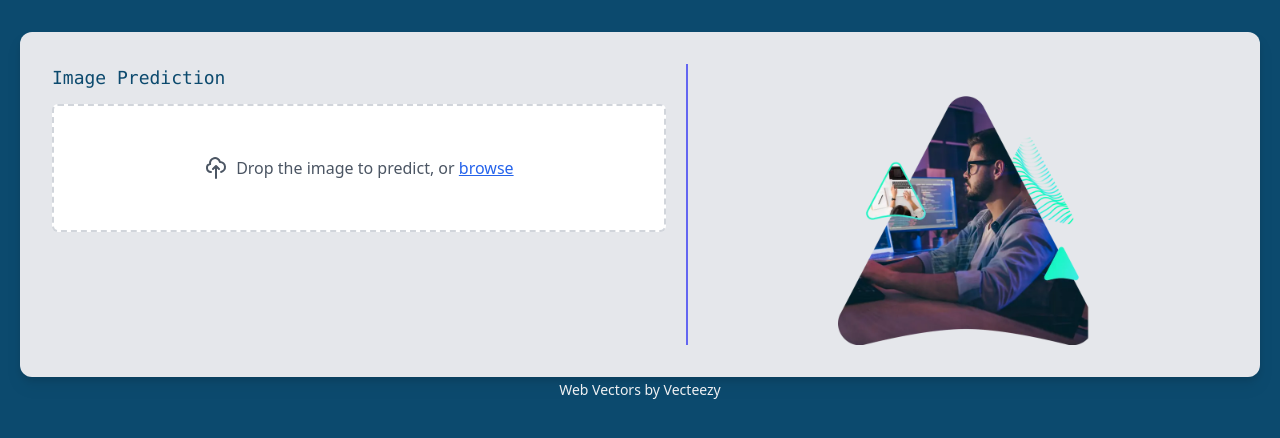
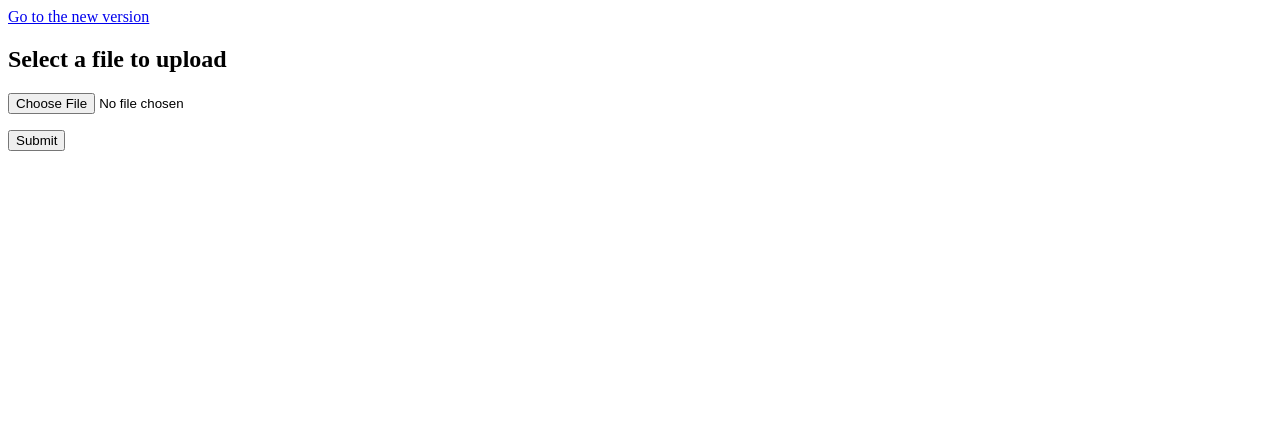
Before and after one commit to silvidelgadillo/sprint-4-project, a Flask app: page /feedback in a window 1280 px wide. Shown: the top 438 px of the page. Run offline with Flask 2, Linux system fonts and the light colour scheme; parts of the project's set-up code (start-up, migrations or seed data) failed here and were passed over.

Commit message:
allow access previous version

```diff
--- a/api/static/style.css
+++ b/api/static/style.css
@@ -516,16 +516,12 @@ Ensure the default browser behavior of the `hidden` attribute.
   margin-bottom: 1rem;
 }
 
-.mt-8 {
-  margin-top: 2rem;
+.mt-4 {
+  margin-top: 1rem;
 }
 
 .mb-3 {
   margin-bottom: 0.75rem;
-}
-
-.mt-4 {
-  margin-top: 1rem;
 }
 
 .mt-5 {
@@ -554,14 +550,6 @@ Ensure the default browser behavior of the `hidden` attribute.
 
 .h-full {
   height: 100%;
-}
-
-.h-16 {
-  height: 4rem;
-}
-
-.h-8 {
-  height: 2rem;
 }
 
 .w-28 {
@@ -696,16 +684,12 @@ Ensure the default browser behavior of the `hidden` attribute.
   padding: 2rem;
 }
 
+.p-2 {
+  padding: 0.5rem;
+}
+
 .p-4 {
   padding: 1rem;
-}
-
-.p-5 {
-  padding: 1.25rem;
-}
-
-.p-2 {
-  padding: 0.5rem;
 }
 
 .px-5 {
@@ -781,6 +765,11 @@ Ensure the default browser behavior of the `hidden` attribute.
   color: rgb(12 74 110 / var(--tw-text-opacity));
 }
 
+.text-red-800 {
+  --tw-text-opacity: 1;
+  color: rgb(153 27 27 / var(--tw-text-opacity));
+}
+
 .text-gray-600 {
   --tw-text-opacity: 1;
   color: rgb(75 85 99 / var(--tw-text-opacity));
@@ -809,11 +798,6 @@ Ensure the default browser behavior of the `hidden` attribute.
 .text-gray-100 {
   --tw-text-opacity: 1;
   color: rgb(243 244 246 / var(--tw-text-opacity));
-}
-
-.text-red-800 {
-  --tw-text-opacity: 1;
-  color: rgb(153 27 27 / var(--tw-text-opacity));
 }
 
 .underline {
--- a/api/templates/index.html
+++ b/api/templates/index.html
@@ -11,7 +11,8 @@
     </head>
     <body class="bg-sky-900" style="opacity:0;">
         <div id="app" class="container mx-auto px-5">
-            <div  class="drop-shadow-lg bg-gray-200 rounded-xl mt-8 p-8">
+            <a class="mt-4 block text-gray-100" href="{{ url_for('app_router.previous_version') }}">Go to previous version</a>
+            <div  class="drop-shadow-lg bg-gray-200 rounded-xl mt-4 p-8">
 
                 <div class="flex flex-col lg:flex-row gap-4 ">
                     <div class="grow lg:border-r-2 lg:border-indigo-500 pr-5">
--- /dev/null
+++ b/api/templates/previous_version.html
@@ -0,0 +1,42 @@
+<!doctype html>
+<title>ML API</title>
+<a  href="/">Go to the new version</a>
+<h2>Select a file to upload</h2>
+<p>
+    {% with messages = get_flashed_messages() %}
+      {% if messages %}
+        <ul>
+        {% for message in messages %}
+          <li>{{ message }}</li>
+        {% endfor %}
+        </ul>
+      {% endif %}
+    {% endwith %}
+</p>
+{% if filename %}
+    <div>
+        <img src="{{ url_for('app_router.display_image', filename=filename) }}">
+    </div>
+    {% if context['prediction'] %}
+        <div class="row">
+            <div class="col-25">
+            <label for="subject">Predicted class: {{ context['prediction'] }} </label><br>
+            <label for="subject">Score: {{ context['score'] }} </label>
+            </div>
+        </div>
+        <form id="form" method="POST" action="/feedback">
+            <button type="submit">Report incorrect answer</button>
+            <input name="report" style="visibility: hidden;" value="{'filename': '{{ filename }}', 'prediction': '{{ context['prediction'] }}', 'score': {{ context['score'] }} }"/>
+        </form>
+    {% endif %}
+{% endif %}
+<form method="post" action="/previous_version" enctype="multipart/form-data">
+    <dl>
+        <p>
+            <input type="file" name="file" autocomplete="off" required>
+        </p>
+    </dl>
+    <p>
+        <input type="submit" value="Submit">
+    </p>
+</form>
--- a/api/views.py
+++ b/api/views.py
@@ -23,7 +23,7 @@ def index():
     return render_template("index.html")
 
 
-@router.route("/", methods=["POST"])
+@router.route("/previous_version", methods=["POST"])
 def upload_image():
     """
     Function used in our frontend so we can upload and show an image.
@@ -61,15 +61,23 @@ def upload_image():
             utils.savePredictions(file_name, score=score, prediction=class_name)
 
         context = {
-            "prediction": class_name,
-            "score": score,
+            "prediction": class_name.replace("_", " "),
+            "score": f'{score:.2%}',
             "filename": file_name,
         }
 
     # Update `render_template()` parameters as needed
     return render_template(
-        "index.html", filename=file_name, context=context
+        "previous_version.html", filename=file_name, context=context
     )
+
+
+@router.route("/previous_version")
+def previous_version():
+    """
+    previous version endpoint, renders our HTML code.
+    """
+    return render_template("previous_version.html")
 
 
 @router.route("/display/<filename>")
@@ -185,4 +193,4 @@ def feedback():
     if ('front' in request.form):
         return '1'
 
-    return render_template("index.html")
+    return render_template("previous_version.html")
```
